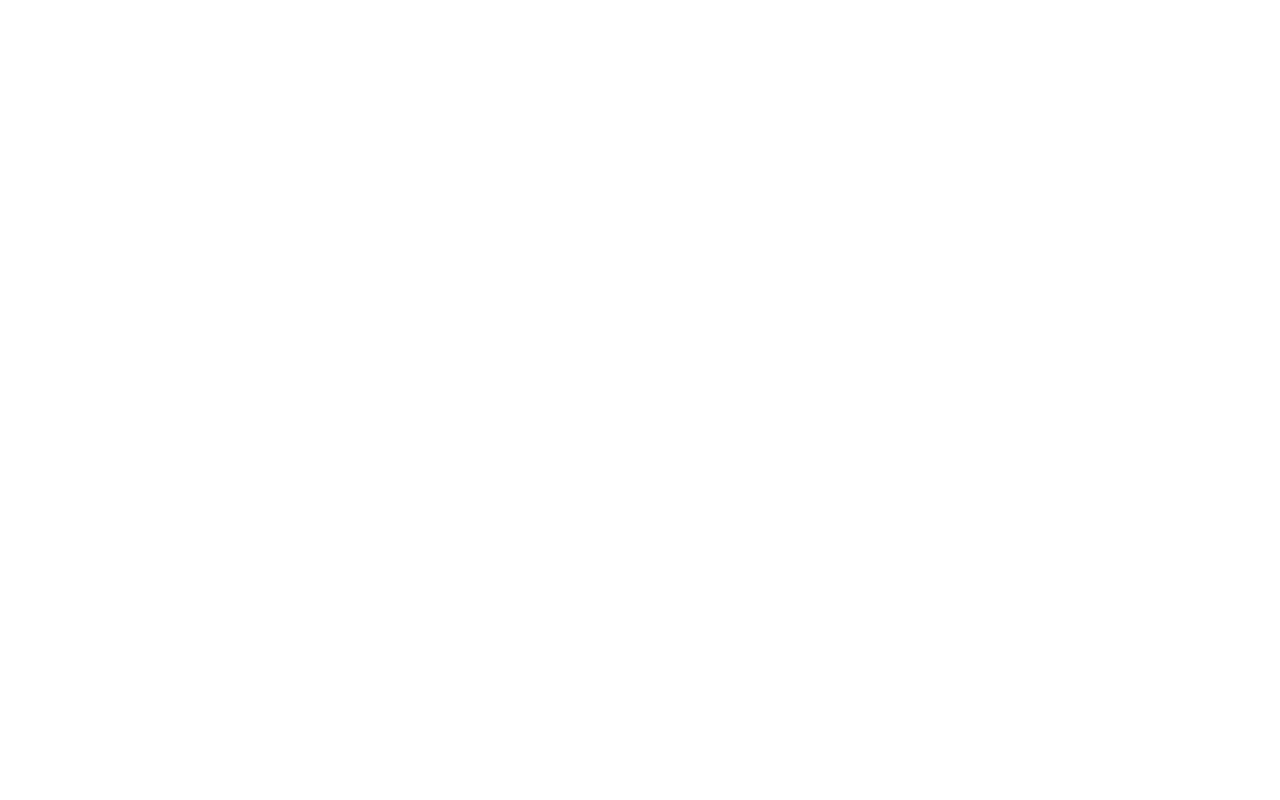
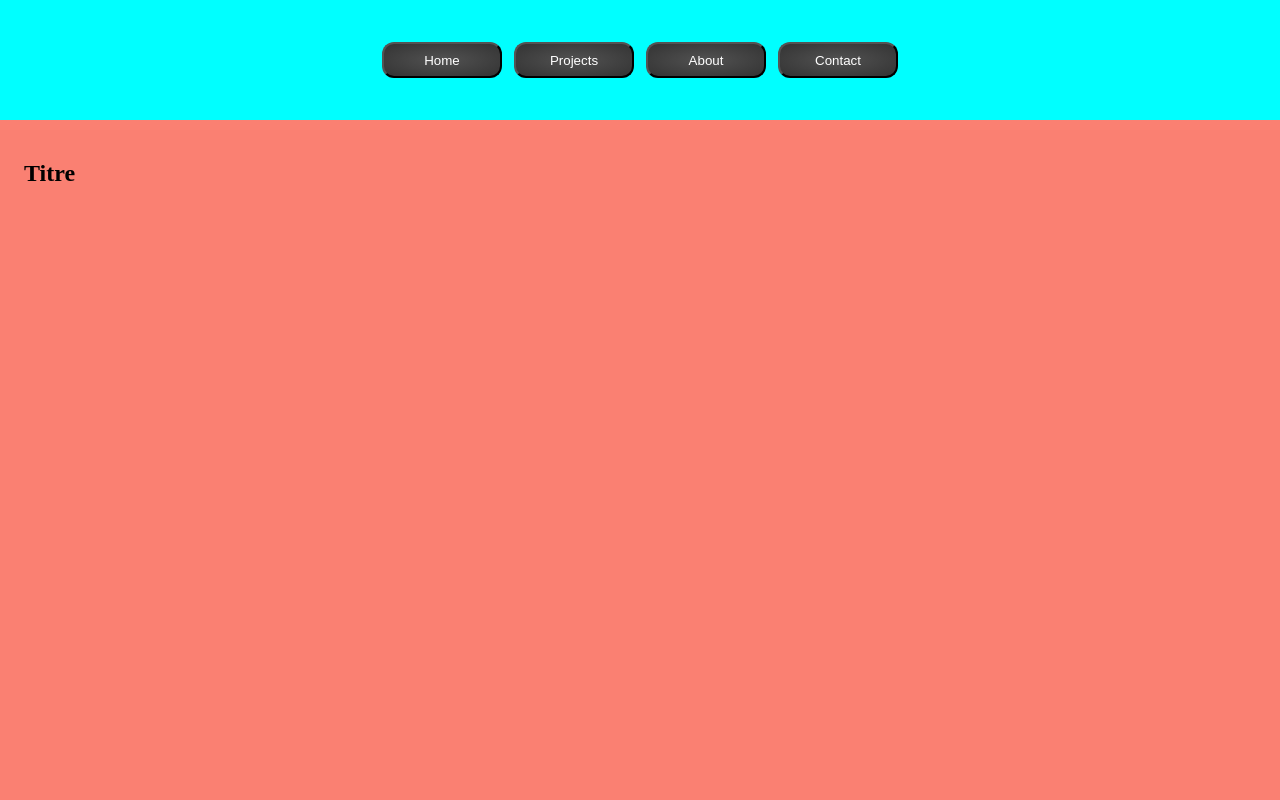
Before and after one commit to Normi029-RTHERY/HTML-CSS-JS-testing, a plain HTML site: page index.html in a window 1280 px wide. Shown: the top 800 px of the page. Drawn offline with Linux system fonts and the light colour scheme.

Commit message:
tests CSS

```diff
--- a/index.html
+++ b/index.html
@@ -1,15 +1,37 @@
 <!DOCTYPE html>
-<html lang="en">
+<html lang="fr">
 
 <head>
     <meta charset="UTF-8">
     <meta name="viewport" content="width=device-width, initial-scale=1.0">
     <meta name="author" content="Romain THERY">
-    <title>Document</title>
+
+    <title>protoSite</title>
+
+    <link rel="stylesheet" href="style.css">
+
 </head>
 
+
+
 <body>
+    <header>
+        <a href=""><button class="hItem">Home</button></a>
+        <a href=""><button class="hItem">Projects</button></a>
+        <a href=""><button class="hItem">About</button></a>
+        <a href=""><button class="hItem">Contact</button></a>
+    </header>
+
+    <main>
+        <h1>Titre</h1>
+    </main>
+
+    <footer>
+        <h1>C'est le footer</h1>
+    </footer>
 
 </body>
 
+
+
 </html>
--- a/style.css
+++ b/style.css
@@ -0,0 +1,51 @@
+:root{
+    font-family: 'Franklin Gothic';
+    font-size: 12px;
+}
+body{
+    margin: 0;
+}
+
+/*!--Header--*/
+
+header{
+    background-color: aqua;
+    display: flex;
+    flex-flow:wrap row ;
+    justify-content: center;
+    align-items:center ;
+    padding: 3rem;
+}
+
+.hItem{
+    background: -webkit-radial-gradient(#525252, #333333) ;
+    border-radius: 1rem;
+    margin: 0.5rem;
+    color: white;
+    align-items: center;
+    justify-content: center;
+    width:fit-content;
+    min-width: 10rem;
+    min-height: 3rem;
+}
+
+/*!--Main--*/
+
+main{
+    background-color: salmon;
+    height: fit-content;
+    min-height: 1200px;
+    padding: 2rem;
+}
+
+/*!--Footer--*/
+
+footer{
+    background-color: aqua;
+    /* border: 2px solid blue; border-radius: 8px; */
+    display: flex;
+    flex-flow:wrap row ;
+    justify-content: center;
+    align-items:center ;
+    padding: 20px;
+}
```
